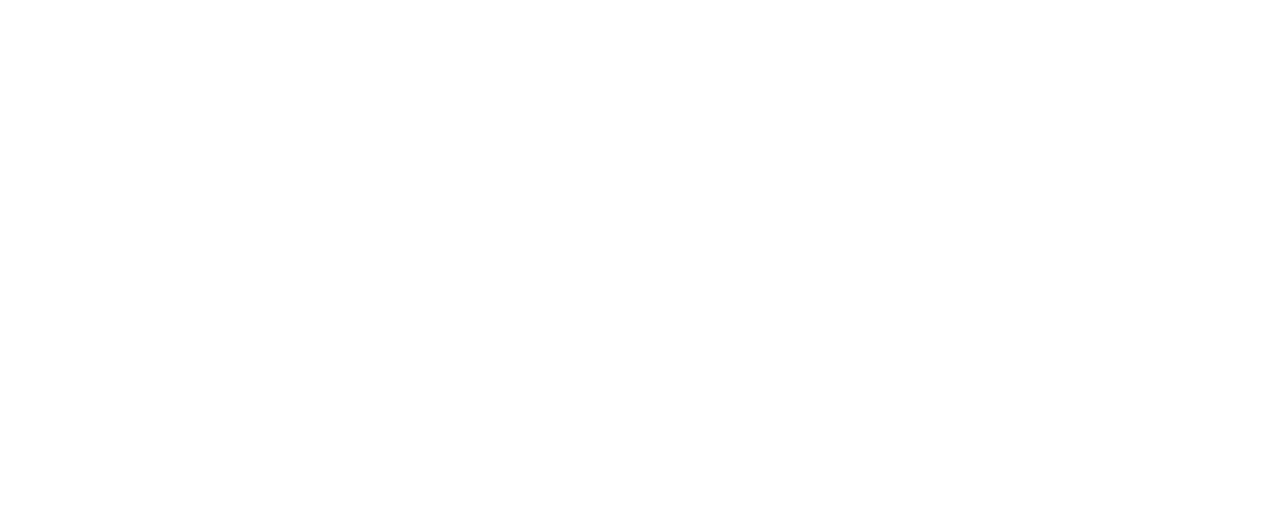
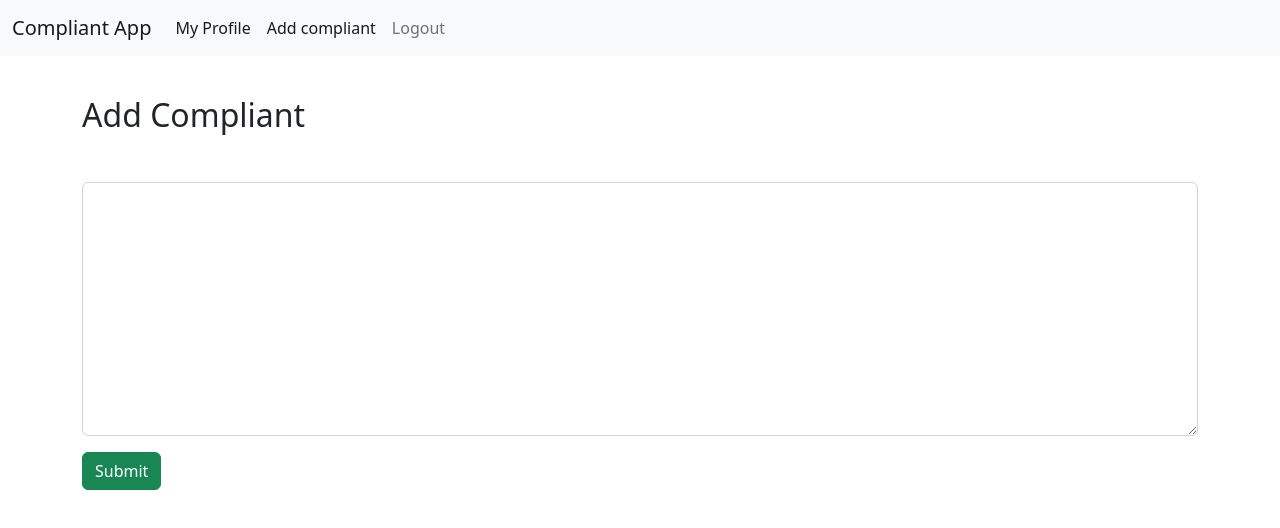
Before and after one commit to abhiraj2912/compliant-app-angular, an Angular app: page /addcompliant in a window 1280 px wide. Before the commit this address led to /. Shown: the top 528 px of the page. Built offline with nearby package versions, Linux system fonts and the light colour scheme.

Commit message:
add compliant

```diff
--- /dev/null
+++ b/src/app/add-compliant/add-compliant.component.html
@@ -0,0 +1,20 @@
+<app-user-navbar></app-user-navbar>
+
+<div class="container">
+    <div class="row">
+        <div class="col col-12 col-sm-12 col-md-12 col-lg-12 col-xl-12 col-xxl-12">
+            <div class="row g-3 mt-4">
+                <div class="col col-12 col-sm-12 col-md-12 col-lg-12 col-xl-12 col-xxl-12">
+                    <h2>Add Compliant</h2>
+                </div>
+                <div class="col col-12 col-sm-12 col-md-12 col-lg-12 col-xl-12 col-xxl-12">
+                    <label for="" class="form-label"></label>
+                    <textarea name="compliant" [(ngModel)]="compliant" id="" cols="30" rows="10" class="form-control"></textarea>
+                </div>
+                <div class="col col-12 col-sm-12 col-md-12 col-lg-12 col-xl-12 col-xxl-12">
+                    <button (click)="readCompliant()" class="btn btn-success">Submit</button>
+                </div>
+            </div>
+        </div>
+    </div>
+</div>
--- /dev/null
+++ b/src/app/add-compliant/add-compliant.component.ts
@@ -0,0 +1,32 @@
+import { Component } from '@angular/core';
+import { ApiService } from '../api.service';
+
+@Component({
+  selector: 'app-add-compliant',
+  templateUrl: './add-compliant.component.html',
+  styleUrls: ['./add-compliant.component.css']
+})
+export class AddCompliantComponent {
+  constructor(private api:ApiService){}
+
+  compliant=""
+  userId=localStorage.getItem("userInfo")
+
+
+  readCompliant=()=>{
+    let data:any={"compliant":this.compliant,"userId":this.userId}
+
+    this.api.addCompliant(data).subscribe(
+      (response:any)=>{
+        console.log(response)
+        if (response.status=="success") {
+          alert("Compliant Added Successfully")
+          this.compliant=""
+
+        } else {
+          alert("something went wrong")
+        }
+      }
+    )
+  }
+}
--- a/src/app/api.service.ts
+++ b/src/app/api.service.ts
@@ -19,4 +19,8 @@
   userInfo=(userId:any)=>{
     return this.http.post("http://localhost:8080/userinfo",userId)
   }
+
+  addCompliant=(compliantData:any)=>{
+    return this.http.post("http://localhost:8080/addcompliant",compliantData)
+  }
 }
--- a/src/app/user-navbar/user-navbar.component.html
+++ b/src/app/user-navbar/user-navbar.component.html
@@ -7,6 +7,7 @@
       <div class="collapse navbar-collapse" id="navbarNavAltMarkup">
         <div class="navbar-nav">
           <a class="nav-link active" aria-current="page" routerLink="/userprofile">My Profile</a>
+          <a class="nav-link active" aria-current="page" routerLink="/addcompliant">Add compliant</a>
           <a class="nav-link" routerLink="/userlogin">Logout</a>
         </div>
       </div>
--- /dev/null
+++ b/src/app/user-view-compliant/user-view-compliant.component.html
@@ -0,0 +1 @@
+<p>user-view-compliant works!</p>
```
Also changed, not shown: src/app/app.module.ts (+9 -1 lines), src/app/user-view-compliant/user-view-compliant.component.ts (added, +10 -0 lines), src/app/add-compliant/add-compliant.component.css (added), src/app/user-view-compliant/user-view-compliant.component.css (added).
